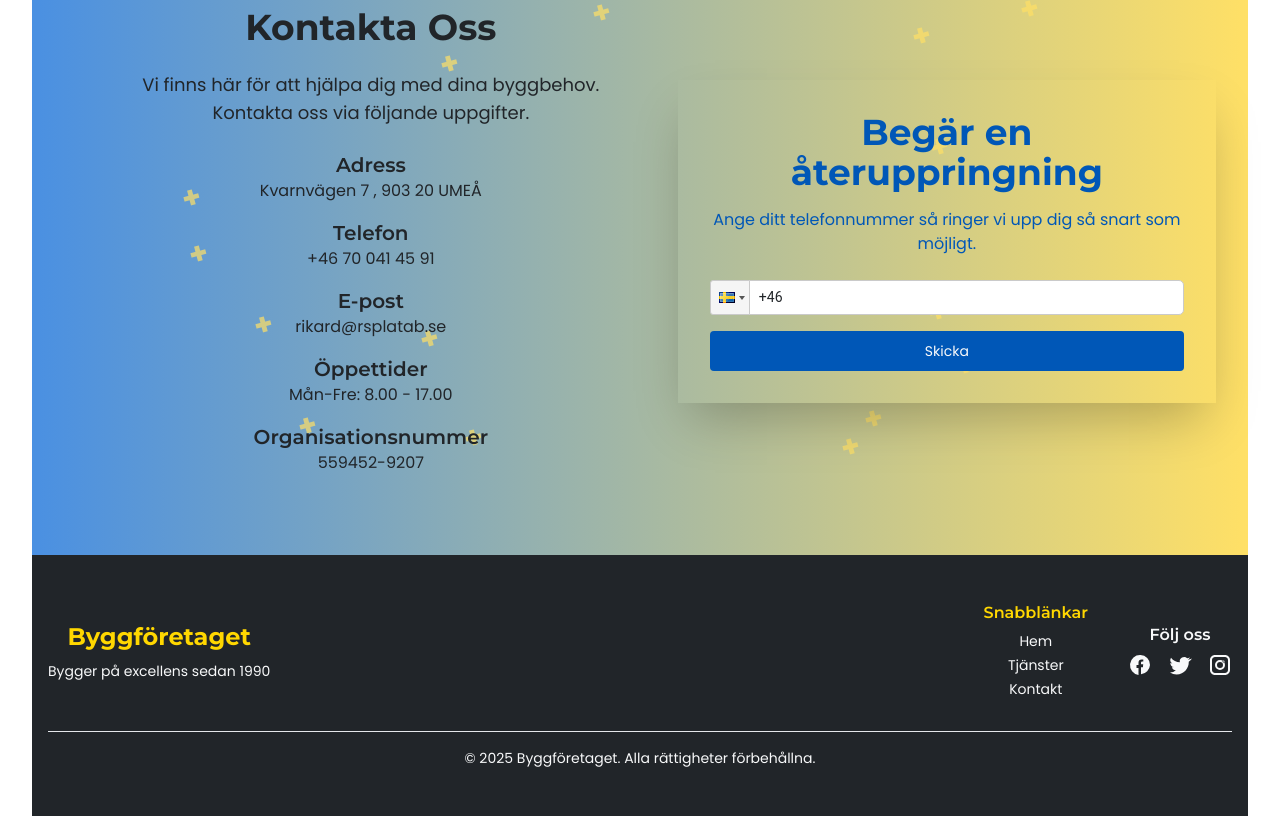
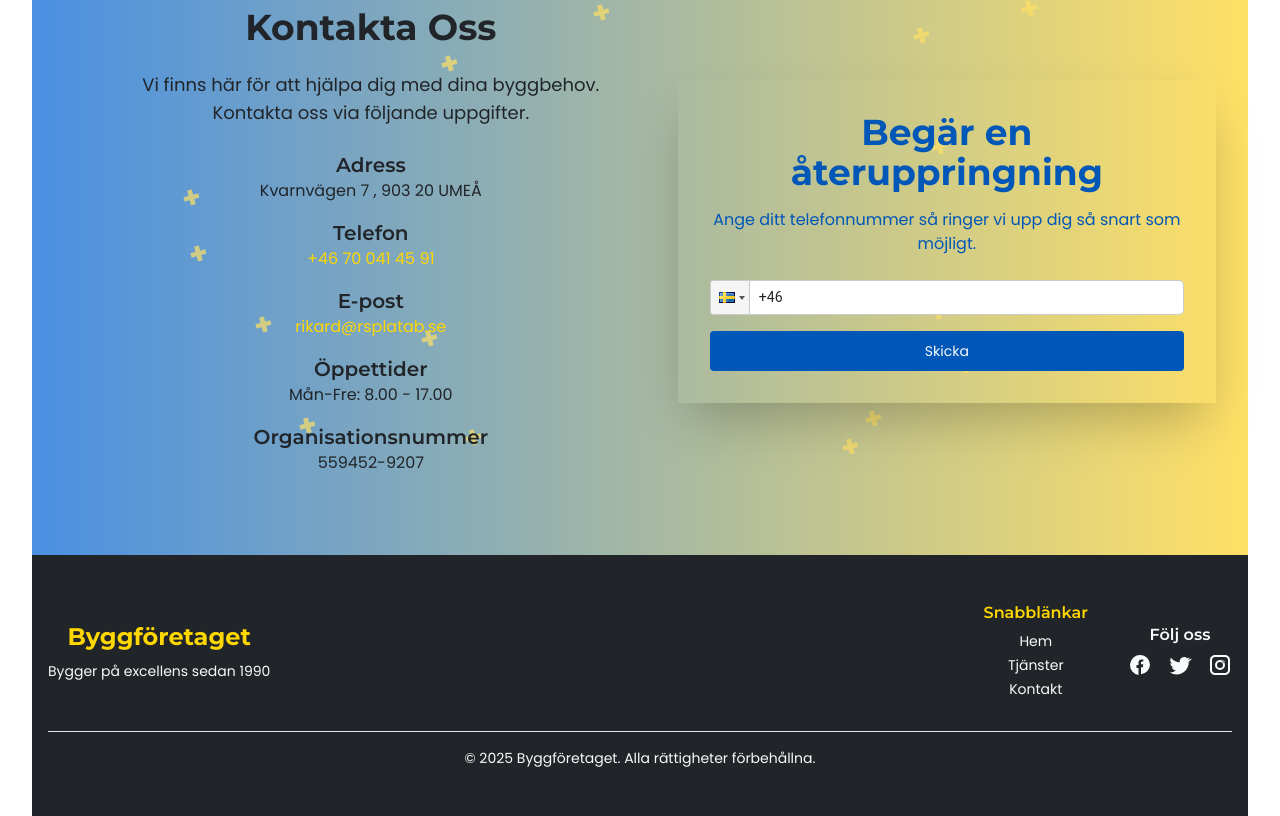
Before and after one commit to zuzeyka/rs-plat, a React (Vite) app: page / in a window 1280 px wide. Shown: the part 4513-5329 px from the top of the page. Built offline with nearby package versions, Linux system fonts and the light colour scheme.

Commit message:
added links to number and email

```diff
--- a/src/components/Contacts.tsx
+++ b/src/components/Contacts.tsx
@@ -52,11 +52,17 @@ const ContactsSection = () => {
                         </div>
                         <div>
                             <h3 className="lg:text-xl text-lg font-semibold">{t('contacts.phone')}</h3>
-                            <p>{t('contacts.phoneValue')}</p>
+                            {/* Ссылка для набора номера */}
+                            <a href={`tel:${t('contacts.phoneValue')}`} className="hover:underline text-secondary">
+                                {t('contacts.phoneValue')}
+                            </a>
                         </div>
                         <div>
                             <h3 className="lg:text-xl text-lg font-semibold">{t('contacts.email')}</h3>
-                            <p>{t('contacts.emailValue')}</p>
+                            {/* Ссылка для отправки письма */}
+                            <a href={`mailto:${t('contacts.emailValue')}`} className="hover:underline text-secondary">
+                                {t('contacts.emailValue')}
+                            </a>
                         </div>
                         <div>
                             <h3 className="lg:text-xl text-lg font-semibold">{t('contacts.hours')}</h3>
--- a/src/index.css
+++ b/src/index.css
@@ -65,7 +65,6 @@ body::before {
     right: 0;
     bottom: 0;
     background-image: url('/decorative-lines.svg');
-    background-repeat: repeat;
     opacity: 0.5;
     pointer-events: none;
     z-index: 0;
```
Also changed, not shown: public/decorative-lines.svg.
